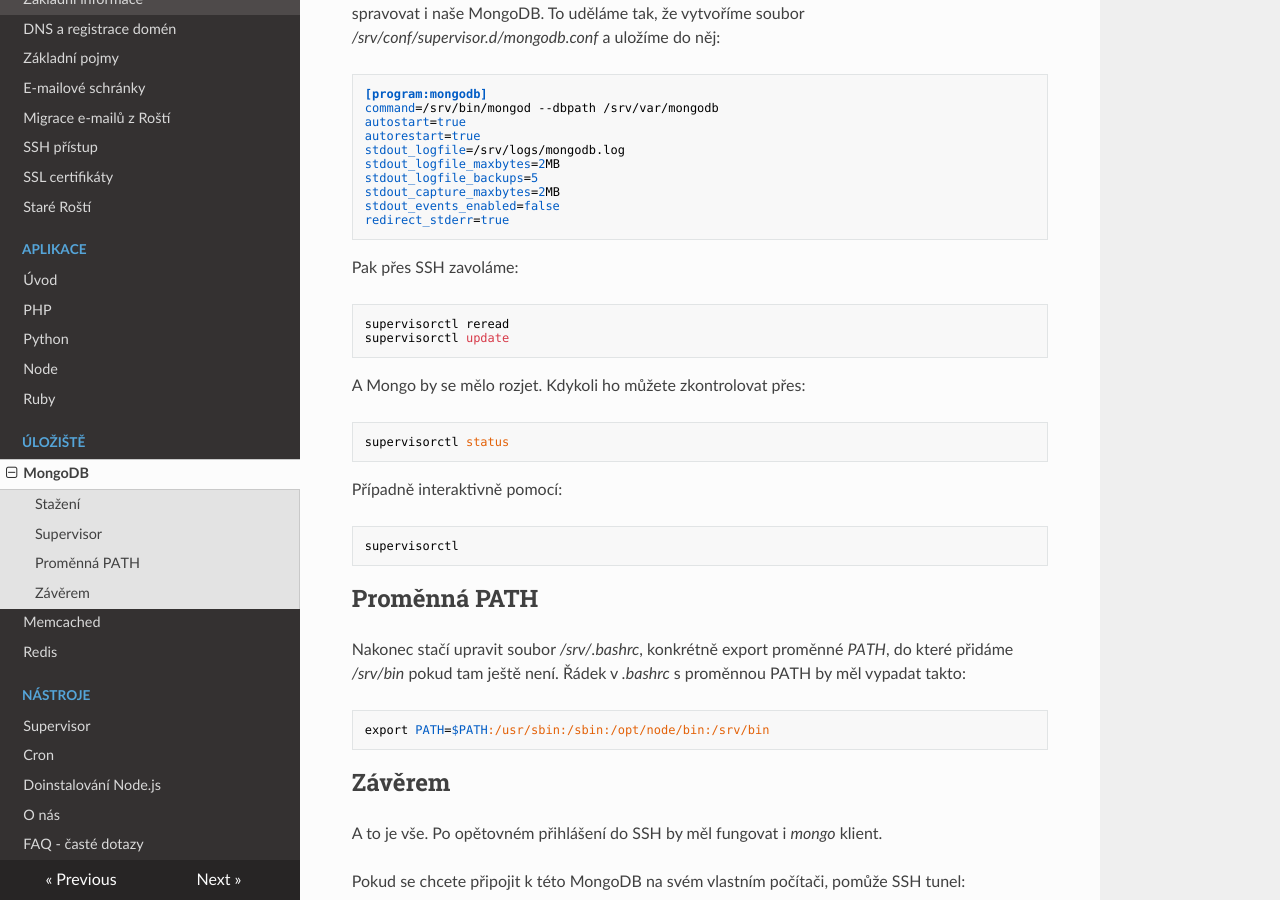
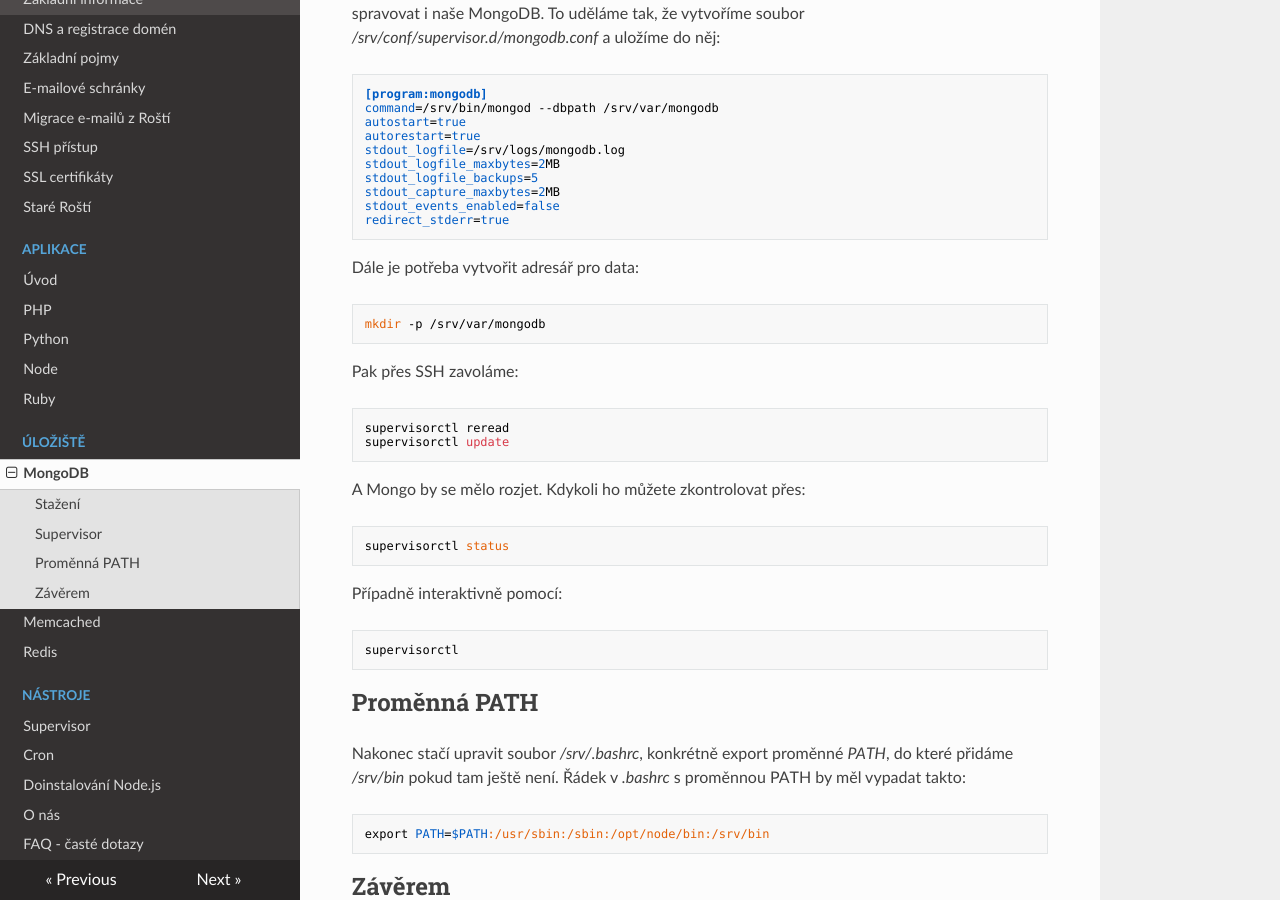
Before and after one commit to rosti-cz/rosti-docs, an MkDocs documentation site: the page built from docs/storages/mongo.md, in a window 1280 px wide and 900 px high, scrolled down 1062 px. Built offline with MkDocs 1.6.1, drawn with Linux system fonts in a browser that asks for light colours; nearby versions of some CDN libraries; old or Windows-style settings are respelled for this version of MkDocs.

Commit message:
Mongo data dir fix

```diff
--- a/docs/storages/mongo.md
+++ b/docs/storages/mongo.md
@@ -36,6 +36,10 @@ V kontejnerech na Roští běží vše pod daemonem supervisor, který umí efek
     stdout_events_enabled=false
     redirect_stderr=true
 
+Dále je potřeba vytvořit adresář pro data:
+
+    mkdir -p /srv/var/mongodb
+
 Pak přes SSH zavoláme:
 
     supervisorctl reread
```
